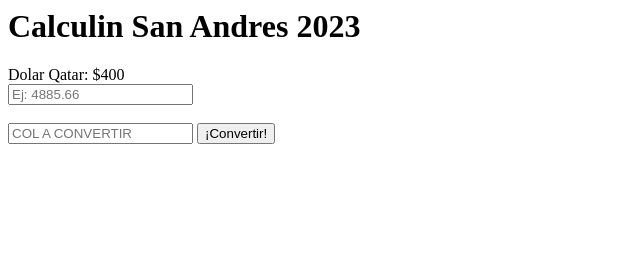
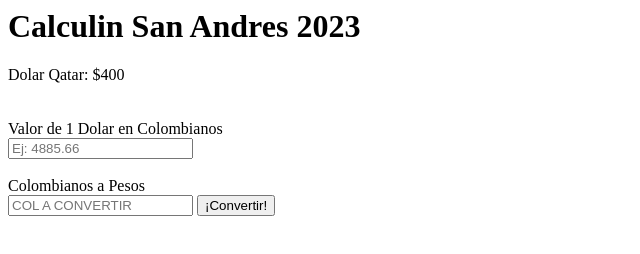
Before and after one commit to frodriguez84/conversor, a plain HTML site: page index.html in a window 1280 px wide. Shown: the whole page, without its empty margins (0-640 px from the left). Drawn offline with nearby package versions, Linux system fonts and the light colour scheme.

Commit message:
Update index.html

```diff
--- a/index.html
+++ b/index.html
@@ -11,10 +11,15 @@
     </header>
 
     <div id="valPeso">Dolar Qatar: $400</div>
-
+    <br>
+        <br>
     <form id="conversion-form">
+        <label for="" >Valor de 1 Dolar en Colombianos</label>
+        <br>
         <input id="dolCol" type="number" step="0.01" placeholder="Ej: 4885.66" />
         <br>
+        <br>
+        <label for="">Colombianos a Pesos</label>
         <br>
         <input id="col" type="number" placeholder="COL A CONVERTIR" />
         <input type="submit" value="¡Convertir!" />
```
